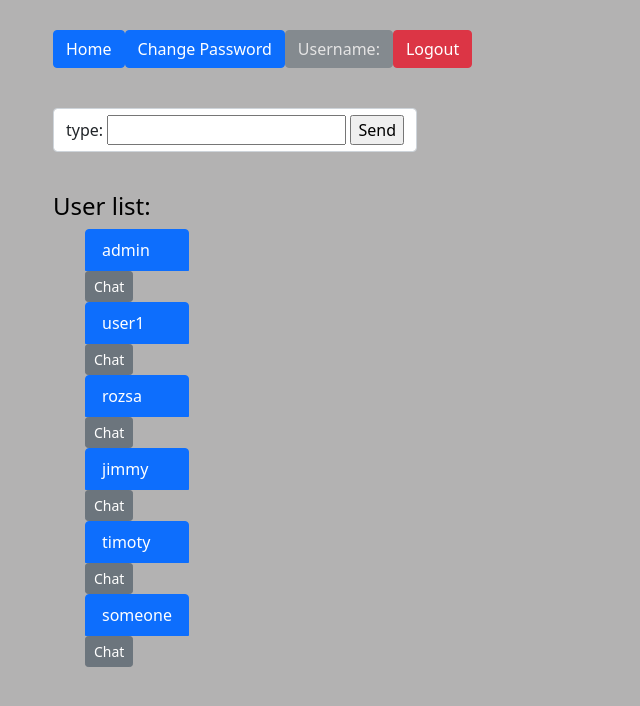
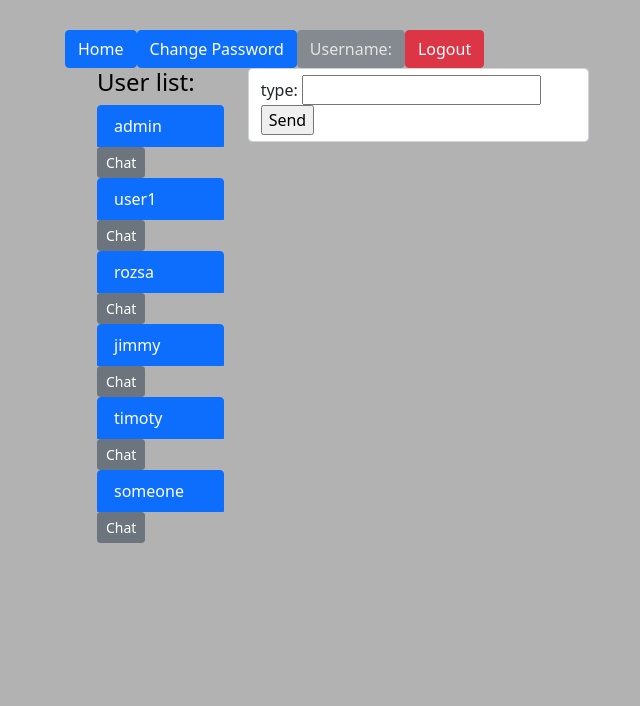
Before and after one commit to rozsanimrod/messenger, a Django app: page /room/11 in a window 1280 px wide. Shown: the top 706 px of the page, without its empty margins (7-647 px from the left). Run offline with Django 3.2, Linux system fonts and the light colour scheme; data comes from the database, SQL or seed files in the repository.

Commit message:
container

```diff
--- a/homepage/templates/homepage/room.html
+++ b/homepage/templates/homepage/room.html
@@ -3,31 +3,21 @@
 
 <body>
 
-<a>
+    <div class="container my-container">
+        <div class="row ny-row">
             <div class="btn-group" role="group" aria-label="Basic example">
             <a href="{% url 'homepage:home' %}"><button type="button" class="btn btn-primary">Home</button></a>
             <a href="{% url 'password_change' %}"><button type="button" class="btn btn-primary" >Change Password</button></a>
             <a><button type="button" class="btn btn-secondary" disabled>Username: {{ user.username }} </button></a>
             <a href="{% url 'logout' %}"><button type="button" class="btn small btn-danger">Logout</button></a>
             </div>
-</a>
-<article>
-{% for message in messages %}
-<p class="form-control">{{ message.user }}: {{ message.text }}</p>
-{% endfor %}
-<form class="form-control colo" action="{% url 'homepage:message' room.id %}" method="post">
-    {% csrf_token %}
-    <label for="message_input">type:</label>
-    <input type="text" name="message" id="message_input">
-    <input type="submit" value="Send">
-</form>
+        </div>
 
-</article>
+        <div class="row">
+        <div class="col-4">
 
-
-<article>
+                <ul>
                 <h4>User list:</h4>
-    <ul>
                     {% for user in users %}
                         <li class="list-group">
                             <a href="{% url 'homepage:detail' user.id  %}"
@@ -39,5 +29,22 @@
                         </li>
                     {% endfor %}
                 </ul>
-</article>
+        </div>
+
+        <div class="col-8">
+            {% for message in messages %}
+            <p class="form-control">{{ message.user }}: {{ message.text }}</p>
+            {% endfor %}
+            <form class="form-control colo" action="{% url 'homepage:message' room.id %}" method="post">
+                {% csrf_token %}
+             <label for="message_input">type:</label>
+            <input type="text" name="message" id="message_input">
+            <input type="submit" value="Send">
+            </form>
+
+        </div>
+        </div>
+
+
+    </div>
 </body>
```
Lines whose indentation alone changed are shown as unchanged.
